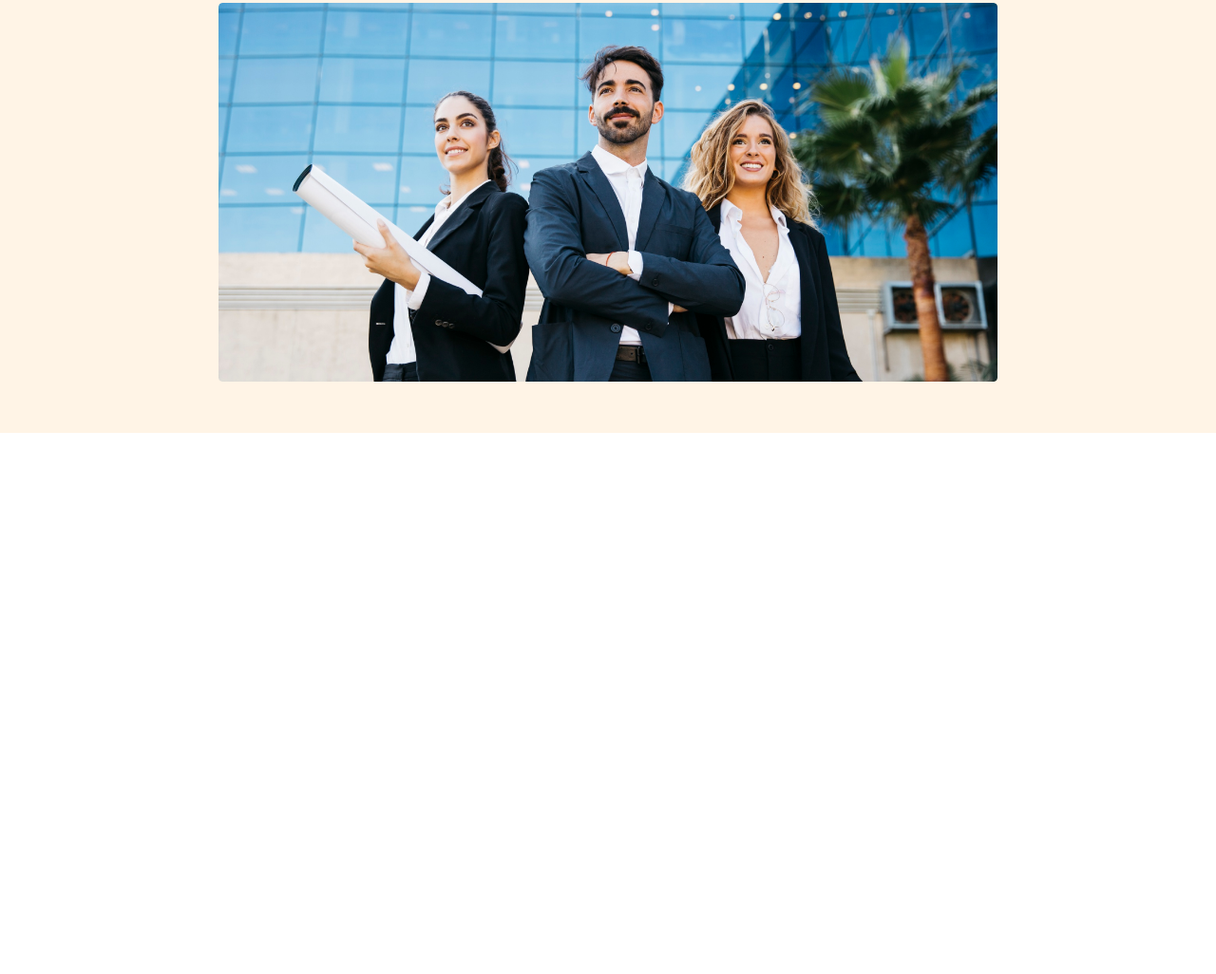
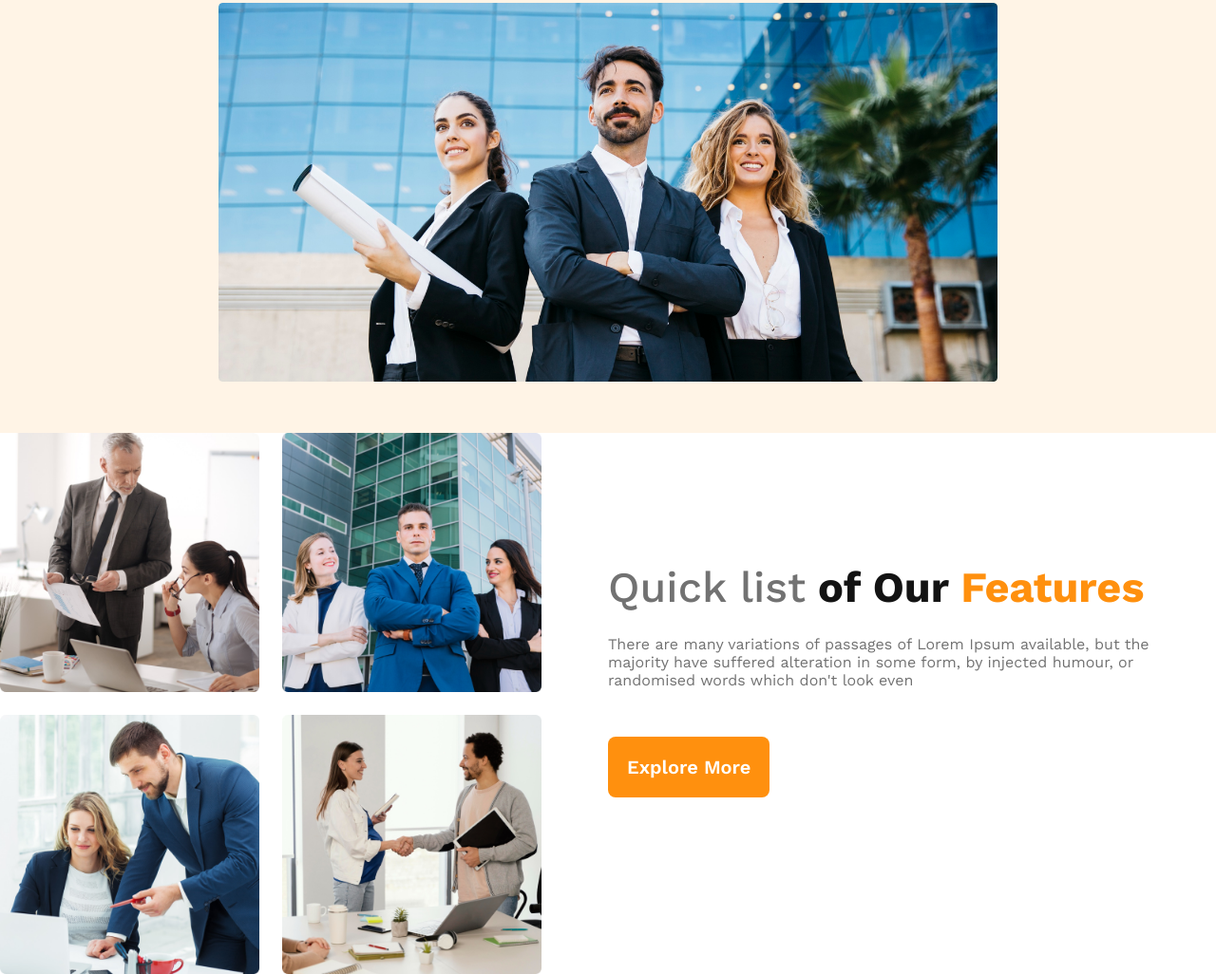
Before and after one commit to sajidshasan/g3-architect, a plain HTML site: page index.html in a window 1280 px wide. Shown: the part 604-1630 px from the top of the page at 95% size. Before the commit the page ends 1060 px from the top, so only its background shows below. Drawn offline with nearby package versions, Linux system fonts and the light colour scheme.

Commit message:
features section added

```diff
--- a/index.html
+++ b/index.html
@@ -36,7 +36,8 @@
                     Group of Architects
                 </h1>
                 <p class="banner-description">
-                    There are many variations of passages of Lorem Ipsum available, but the majority have suffered alteration in some form, by injected humour, or randomized words which don't look even
+                    There are many variations of passages of Lorem Ipsum available, but the majority have suffered
+                    alteration in some form, by injected humour, or randomized words which don't look even
                 </p>
             </div>
             <button class="btn">
@@ -45,8 +46,32 @@
             <img src="images/banner.png" alt="banner">
         </div>
     </header>
+    <!-- =========
+    main section
+================== -->
+
+
     <main class="main">
-
+        <section class="feature">
+            <div class="feature-photos">
+                <img src="images/team1.png" alt="">
+                <img src="images/team2.png" alt="">
+                <img src="images/team3.png" alt="">
+                <img src="images/team4.png" alt="">
+            </div>
+            <div class="feature-info">
+                <h3 class="feat-title">
+                    <span class="span1">Quick list</span> of Our <span class="span2">Features</span>
+                </h3>
+                <p class="feat-description">
+                    There are many variations of passages of Lorem Ipsum available, but the majority have suffered
+                    alteration in some form, by injected humour, or randomised words which don't look even
+                </p>
+                <button class="btn">
+                    Explore More
+                </button>
+            </div>
+        </section>
     </main>
     <footer class="footer">
 
--- a/styles/architect.css
+++ b/styles/architect.css
@@ -54,7 +54,7 @@ nav li {
     margin: 0 auto;
 }
 
-.banner-content{
+.banner-content {
     max-width: 800px;
     margin: 0 auto;
 }
@@ -80,14 +80,73 @@ nav li {
     font-size: 20px;
     font-weight: 600;
     border-radius: 8px;
-background: #FF900E;
-border: none;
-padding: 20px;
-margin-bottom: 50px;
+    background: #FF900E;
+    border: none;
+    padding: 20px;
+    margin-bottom: 50px;
 }
 
 .banner img {
     width: 100%;
+}
+
+/* =====================
+main part
+=================== */
+
+main {
+    max-width: 1440px;
+    margin: 0 auto;
+}
+
+/* feature section
+====================== */
+
+.feature {
+    display: flex;
+    align-items: center;
+}
+
+.feature div {
+    width: 50%;
+}
+
+.feature img,
+.feature-info {
+    width: 100%;
+}
+
+.feature-photos {
+    display: grid;
+    grid-template-columns: repeat(2, 1fr);
+    gap: 1.5rem;
+}
+
+.feature-info {
+    padding-right: 70px;
+    padding-left: 70px;
+}
+
+.feat-title {
+    font-size: 45px;
+    font-weight: 700;
+    color: #131313;
+    margin-bottom: 24px;
+}
+
+.span1 {
+    color: #727272;
+    font-weight: 500;
+}
+
+.span2 {
+    color: #FF900E;
+}
+
+.feat-description {
+    color: #727272;
+    font-weight: 400;
+    margin-bottom: 50px;
 }
 
 /* ===================
@@ -95,29 +154,48 @@ responsive style
 ==================== */
 /* mobile device */
 @media screen and (max-width:576px) {
-    .header{
+    .header {
         padding: 20px;
     }
-    nav{
+
+    nav {
         flex-direction: column;
         row-gap: 20px;
+    }
+
+    .feature {
+        flex-direction: column;
+        padding: 20px;
+    }
+
+    .feature-photos {
+        gap: 20px;
+        display: flex;
+        flex-wrap: wrap;
+    }
+
+    .feature-photos img {
+        width: 100%;
     }
 }
 
 /* medium device */
 @media screen and (min-width: 577px) and (max-width:992px) {
-    .header{
+    .header {
         padding: 50px;
         padding-bottom: 10px;
     }
-    .banner{
+
+    .banner {
         padding-top: 20px;
     }
-    .banner-content{
+
+    .banner-content {
         padding: 50px;
         padding-bottom: 0px;
     }
-    nav{
+
+    nav {
         flex-direction: column;
         row-gap: 20px;
     }
```
